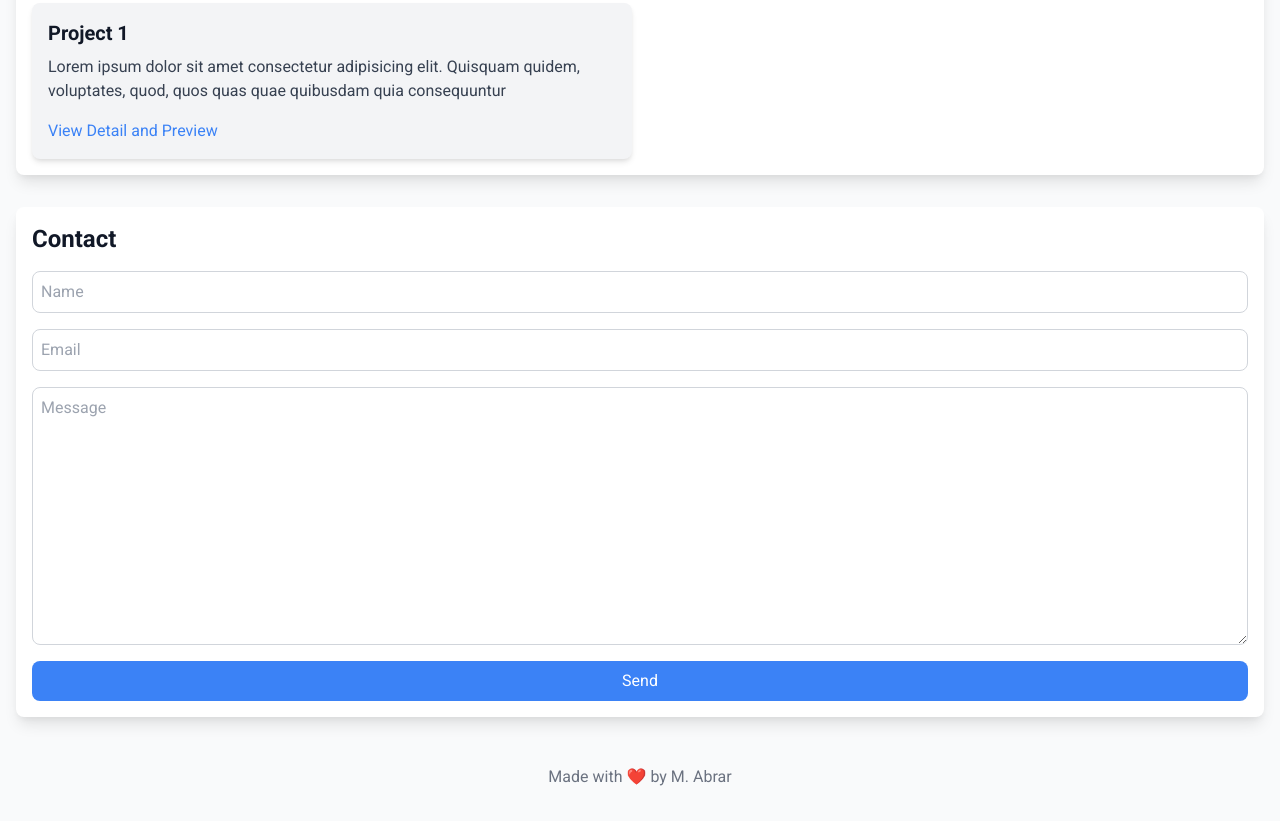
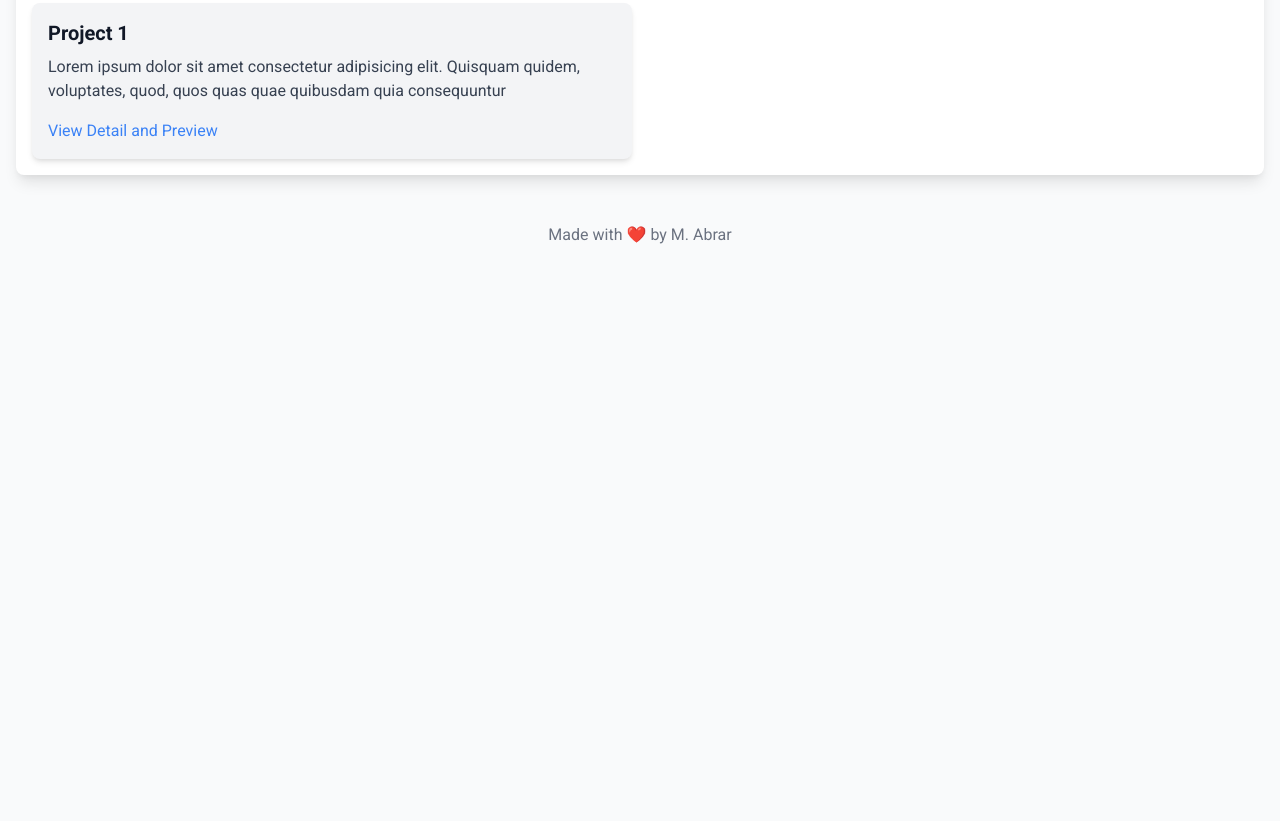
Before and after one commit to abrarishere/abrarWeb, a plain HTML site: page index.html in a window 1280 px wide. Shown: the part 549-1370 px from the top of the page. After the commit the page ends 828 px from the top, so only its background shows below. Drawn offline with nearby package versions, Linux system fonts and the light colour scheme.

Commit message:
fix: contact is in portfolio now

```diff
--- a/index.html
+++ b/index.html
@@ -84,43 +84,6 @@
           <!-- Add more project cards here -->
         </div>
       </section>
-
-      <section class="contact w-full p-4 mt-8 bg-white shadow-lg rounded-lg">
-        <h2 class="text-2xl font-bold text-gray-900">Contact</h2>
-        <div class="contact-form mt-4">
-          <form action="your_form_handler_url" method="POST" class="grid grid-cols-1 gap-4">
-            <input
-              type="text"
-              name="name"
-              placeholder="Name"
-              class="p-2 border border-gray-300 rounded-lg"
-              required
-            />
-            <input
-              type="email"
-              name="email"
-              placeholder="Email"
-              class="p-2 border border-gray-300 rounded-lg"
-              required
-            />
-            <textarea
-              name="message"
-              id="message"
-              cols="30"
-              rows="10"
-              placeholder="Message"
-              class="p-2 border border-gray-300 rounded-lg"
-              required
-            ></textarea>
-            <button
-              type="submit"
-              class="bg-blue-500 text-white p-2 rounded-lg hover:bg-blue-700 transition duration-300"
-            >
-              Send
-            </button>
-          </form>
-        </div>
-      </section>
       <footer class="w-full p-4 text-center mt-8">
         <p class="text-gray-500">Made with ❤️ by M. Abrar</p>
       </footer>
```
